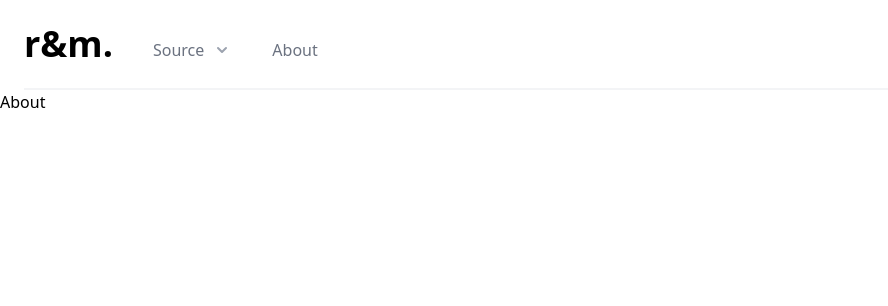
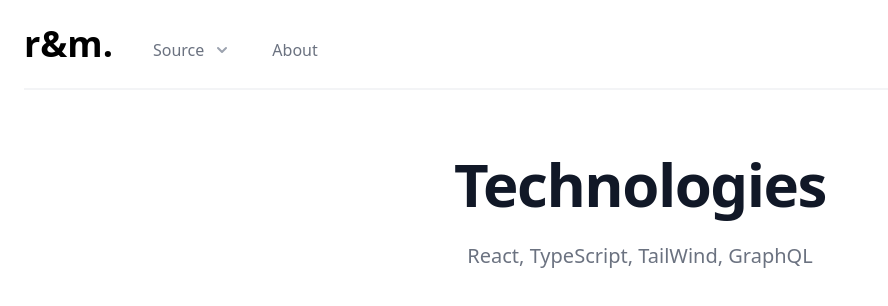
Before and after one commit to sollidy/frontend-apps, a React (Create React App) app: page /about in a window 1280 px wide. Shown: the top 306 px of the page, without its empty margins (0-888 px from the left). Built offline with nearby package versions, Linux system fonts and the light colour scheme.

Commit message:
About page

```diff
--- a/src/pages/About.tsx
+++ b/src/pages/About.tsx
@@ -1,7 +1,14 @@
 export const About = () => {
   return (
-    <>
-      <div>About</div>
-    </>
+    <div>
+      <div className="flex mb-8 px-4 sm:px-6 lg:px-8 lg:mt-6 flex-col items-center">
+        <h1 className="mt-6 sm:mt-10 lg:mt-13 text-4xl tracking-tight font-extrabold text-gray-900 dark:text-gray-50 sm:text-5xl md:text-6xl">
+          Technologies
+        </h1>
+        <p className="mt-4 text-base text-gray-500 dark:text-gray-400 sm:mt-7 sm:text-lg sm:max-w-xl sm:mx-auto md:text-xl lg:mx-0">
+          React, TypeScript, TailWind, GraphQL
+        </p>
+      </div>
+    </div>
   )
 }
--- a/src/pages/Main.tsx
+++ b/src/pages/Main.tsx
@@ -17,8 +17,8 @@
         </svg>
         <main className="pt-10 mx-auto max-w-7xl px-4 sm:pt-12 sm:px-6 md:pt-16 lg:pt-20 lg:px-8 xl:pt-28 ">
           <div className="sm:text-center lg:text-left">
-            <h1 className="text-4xl tracking-tight font-extrabold text-gray-900 sm:text-5xl md:text-6xl">
-              <span className="block xl:inline dark:text-gray-50">Rick & </span>{' '}
+            <h1 className="text-4xl tracking-tight font-extrabold text-gray-900 dark:text-gray-50 sm:text-5xl md:text-6xl">
+              <span className="block xl:inline">Rick & </span>{' '}
               <span className="block text-green-600 xl:inline">Morty</span>
             </h1>
             <p className="mt-3 text-base text-gray-500 dark:text-gray-400 sm:mt-5 sm:text-lg sm:max-w-xl sm:mx-auto md:text-xl lg:mx-0">
```
